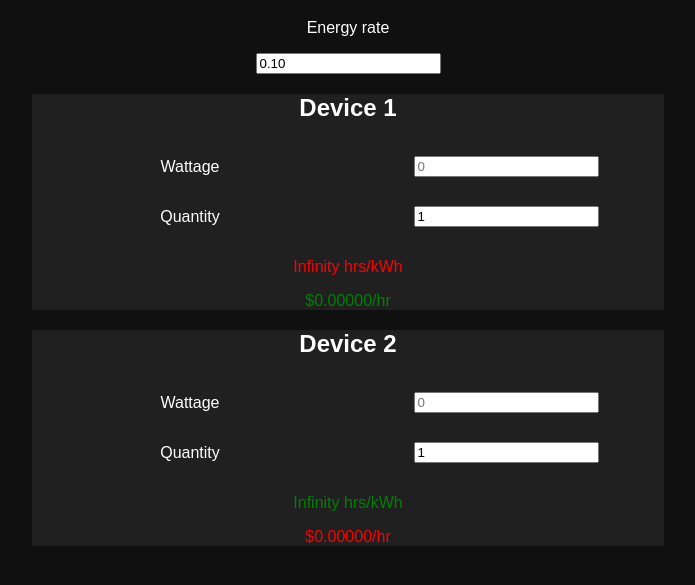
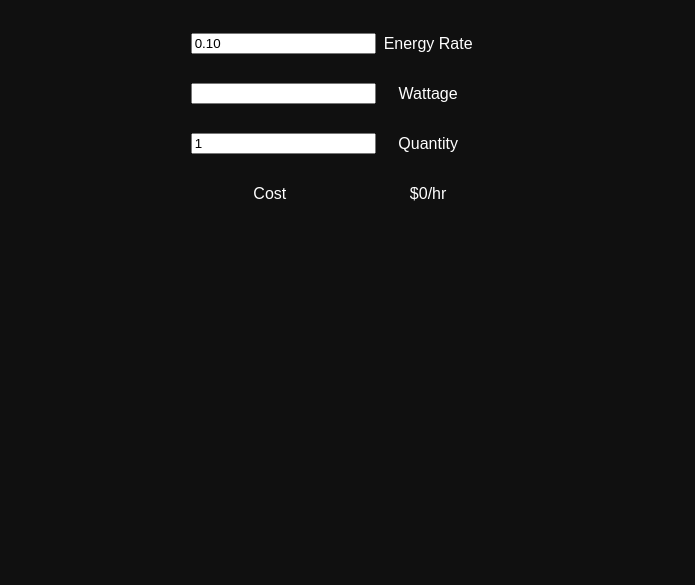
Before and after one commit to TZDev24/FestiveColorsParty, a plain HTML site: page tools/energy-calculator/energy-calculator.html in a window 1280 px wide. Shown: the part 61-646 px from the top of the page, without its empty margins (292-987 px from the left). Drawn offline with Linux system fonts and the light colour scheme.

Commit message:
Rewrite and simplify energy calculator; minor styling adjustments

```diff
--- a/style_frontpage.css
+++ b/style_frontpage.css
@@ -35,6 +35,14 @@ a {
 
 a:hover {
   color: rgb(0, 224, 255);
+}
+
+main {
+  margin-bottom: 128px;
+}
+
+footer {
+
 }
 
 @media only screen and (max-width: 1080px) {
--- a/tools/energy-calculator/energy-calculator.css
+++ b/tools/energy-calculator/energy-calculator.css
@@ -9,9 +9,33 @@ html {
   text-align: center;
 }
 
-header, main, footer {
-  width: 50%;
-  margin: auto;
+label {
+  vertical-align: center;
+}
+
+main {
+  width: 75%;
+  margin: 0 auto;
+  display: grid;
+  grid-template-columns: 33.4% 33.4% 33.4%;
+}
+
+#section-left {
+  /*
+  background-color: rgb(128, 128, 128);
+  */
+}
+
+#section-center {
+  display: grid;
+  /*Can have input and text(e.g paragraph) on the same line this way */
+  grid-template-columns: 50% 50%;
+}
+
+#section-right {
+  /*
+  background-color: rgb(128, 128, 128);
+  */
 }
 
 .device-input {
@@ -30,16 +54,16 @@ input {
 
 @media only screen and (max-width: 1080px) {
   header, main, footer {
-    width: 80%;
+    width: 100%;
   }
   p {
-    font-size: 32px;
+    font-size: 26px;
   }
 
   input {
     /* padding: 16px; */
-    font-size: 32px;
-    width: 75%;
+    font-size: 26px;
+    width: 100%;
   }
 
 }
--- a/tools/energy-calculator/energy-calculator.html
+++ b/tools/energy-calculator/energy-calculator.html
@@ -1,40 +1,34 @@
 <!DOCTYPE html>
 <link href="energy-calculator.css" rel="stylesheet">
+<title>Energy Calculator</title>
 
-<!-- TODO: complete rewrite -->
+<link rel="apple-touch-icon" sizes="180x180" href="../../apple-touch-icon.png">
+<link rel="icon" type="image/png" sizes="32x32" href="../../favicon-32x32.png">
+<link rel="icon" type="image/png" sizes="16x16" href="../../favicon-16x16.png">
+<link rel="manifest" href="../../site.webmanifest">
+
 <header>
   <h1>Electric cost calculator</h1>
 </header>
 
 <main>
-  <p>Energy rate</p>
-  <input type="number" id="energyRate" value="0.10" step="0.01">
-  <section class="device-input">
-    <h2>Device 1</h2>
-    <section class="input-area">
-      <p>Wattage</p>
-      <input type="number" id="device1Wattage" placeholder="0">
+  <section id="section-left"></section>
 
-      <p>Quantity</p>
-      <input type="number" id="device1Quantity" value="1">
-    </section>
-    <p id="dev1kWhOutput">Device 1 kWh</p>
-    <p id="dev1costOutput">Device 1 cost</p>
+  <section id="section-center">
+    <input type="number" id="energy-rate" value="0.10" step="0.01">
+    <p>Energy Rate</p>
+
+    <input type="number" id="wattage">
+    <p>Wattage</p>
+
+    <input type="number" id="quantity" value="1">
+    <p>Quantity</p>
+
+    <p>Cost</p>
+    <p id="cost-output">$0.02/hr</p>
   </section>
 
-  <section class="device-input">
-    <h2>Device 2</h2>
-    <section class="input-area">
-      <p>Wattage</p>
-      <input type="number" id="device2Wattage" placeholder="0">
-
-      <p>Quantity</p>
-      <input type="number" id="device2Quantity" value="1">
-    </section>
-
-    <p id="dev2kWhOutput">Device 2 kWh</p>
-    <p id="dev2costOutput">Device 2 cost</p>
-  </section>
+  <section id="section-right"></section>
 </main>
 
 <footer>
--- a/tools/energy-calculator/energy-calculator.js
+++ b/tools/energy-calculator/energy-calculator.js
@@ -1,89 +1,44 @@
 // var hoursPerKwh = 1000 / wattage;
-// var perHourCost = 1000 / wattage * quantity * energyRate
+// var perHourCost = 1000 / wattage * energyRate
 
 // The inputs that we're getting our data from
-let energyRate = document.getElementById("energyRate");
+let energyRate = document.getElementById("energy-rate");
+let wattage = document.getElementById("wattage");
+let quantity = document.getElementById("quantity");
 
-let dev1Watts = document.getElementById("device1Wattage");
-let dev2Watts = document.getElementById("device2Wattage");
+// Output that we can write to
+let costOutput = document.getElementById("cost-output");
 
-let dev1Qty = document.getElementById("device1Quantity");
-let dev2Qty = document.getElementById("device2Quantity");
+console.log("Energy rate: " + energyRate.value);
+console.log("Wattage: " + wattage.value);
 
-// The outputs where we are displaying our data
-let dev1kwhOutput = document.getElementById("dev1kWhOutput");
-let dev2kwhOutput = document.getElementById("dev2kWhOutput");
-
-let dev1costOutput = document.getElementById("dev1costOutput");
-let dev2costOutput = document.getElementById("dev2costOutput");
-
-function hoursPerKwh(wattage, quantity = 1) {
-  return (1000 / wattage) / quantity;
+function hoursPerKwh(wattage) {
+  return 1000 / wattage;
 }
 
-function costPerHour(energyRate, wattage, quantity = 1) {
-  let kwh = wattage / 1000 * quantity;
-  return energyRate * kwh;
+function wattsToKwh(wattage) {
+  return wattage / 1000;
 }
 
+function costPerHour(energyRate, wattage) {
+  let kwh = wattage / 1000;
+  return (energyRate * kwh).toFixed(6);
+}
 
 // Instead of having to press a calculate button, let's just update the math in real time. Much more convenient that way.
 //
 let updateOutput = function() {
-
-  // Start doing the math and updating the text accordingly
-
-  let dev1hrsPerKwh = 1000 / dev1Watts.value;
-  let dev2hrsPerKwh = 1000 / dev2Watts.value;
-
-  // Divide the hrs per kwh by quantity in a separate statement. It was acting strange
-  // when doing all the math in a single statement.
-  //
-  // UPDATE: This didn't fix it either. What the hell, man?
-  dev1hrsPerKwh = (dev1hrsPerKwh / dev1Qty.value).toFixed(2);
-  dev2hrsPerKwh = (dev2hrsPerKwh / dev2Qty.value).toFixed(2);
-
-
-  if (dev1hrsPerKwh > dev2hrsPerKwh) {
-    dev1kwhOutput.style.color = "green";
-    dev1kwhOutput.textContent = dev1hrsPerKwh + " hrs/kWh";
-
-    dev2kwhOutput.style.color = "red";
-    dev2kwhOutput.textContent = dev2hrsPerKwh + " hrs/kWh";
-  }
-  else {
-    dev1kwhOutput.style.color = "red";
-    dev1kwhOutput.textContent = dev1hrsPerKwh + " hrs/kWh";
-
-    dev2kwhOutput.style.color = "green";
-    dev2kwhOutput.textContent = dev2hrsPerKwh + " hrs/kWh";
-  }
-
-
-  let dev1costPerHour = costPerHour(energyRate.value, dev1Watts.value, dev1Qty.value).toFixed(5);
-  let dev2costPerHour = costPerHour(energyRate.value, dev2Watts.value, dev2Qty.value).toFixed(5);
-
-  if (dev1costPerHour > dev2costPerHour) {
-    dev1costOutput.style.color = "red";
-    dev2costOutput.style.color = "green";
-  }
-  else {
-    dev1costOutput.style.color = "green";
-    dev2costOutput.style.color = "red";
-  }
-
-  dev1costOutput.textContent = "$" + dev1costPerHour + "/hr";
-  dev2costOutput.textContent = "$" + dev2costPerHour + "/hr";
-
-  console.log("Device 1 cost per hour: " + dev1costPerHour);
-  console.log("Device 2 cost per hour: " + dev2costPerHour);
+  let cost = "$" + (costPerHour(energyRate.value, wattage.value) * quantity.value) + "/hr";
+  console.log("Test is this working?");
+  costOutput.textContent = cost;
 };
 
+// energyRate.addEventListener("input", updateOutput);
 energyRate.addEventListener("input", updateOutput);
-dev1Watts.addEventListener("input", updateOutput);
-dev2Watts.addEventListener("input", updateOutput);
-dev1Qty.addEventListener("input", updateOutput);
-dev2Qty.addEventListener("input", updateOutput);
+
+wattage.addEventListener("input", updateOutput);
+
+quantity.addEventListener("input", updateOutput);
 
 // Run the function at the very end of the script. When the user refreshes the page on some browsers, they won't need to re-enter the input to see the output.
 updateOutput();
```
Also changed, not shown: index.html (+3 -0 lines), other.html (+2 -1 lines), other/gmodmenu.html (+1 -1 lines), 1 other file.
